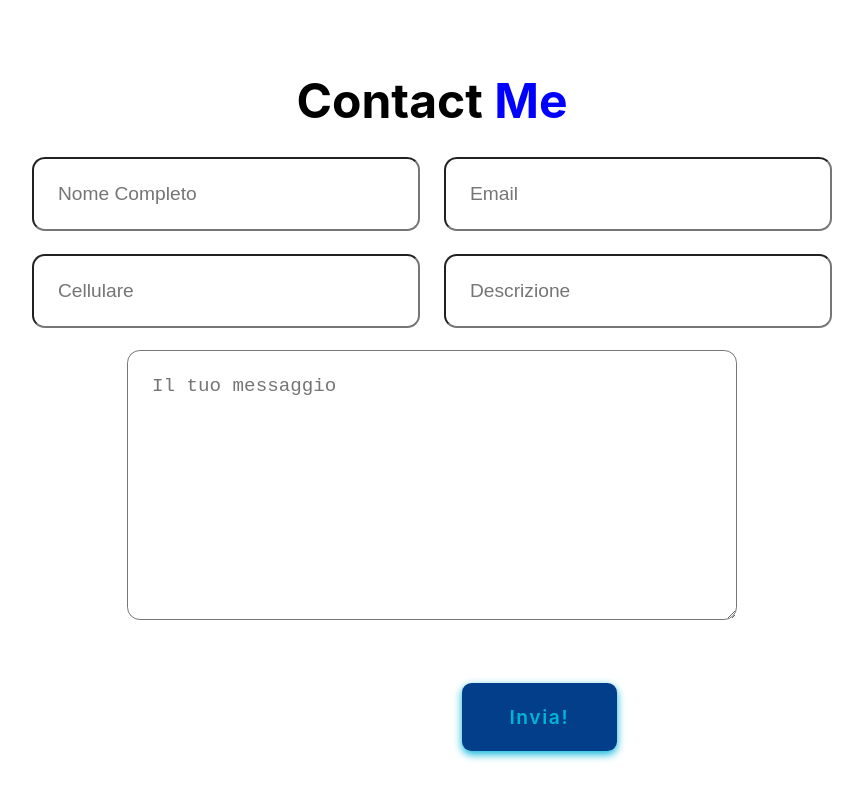
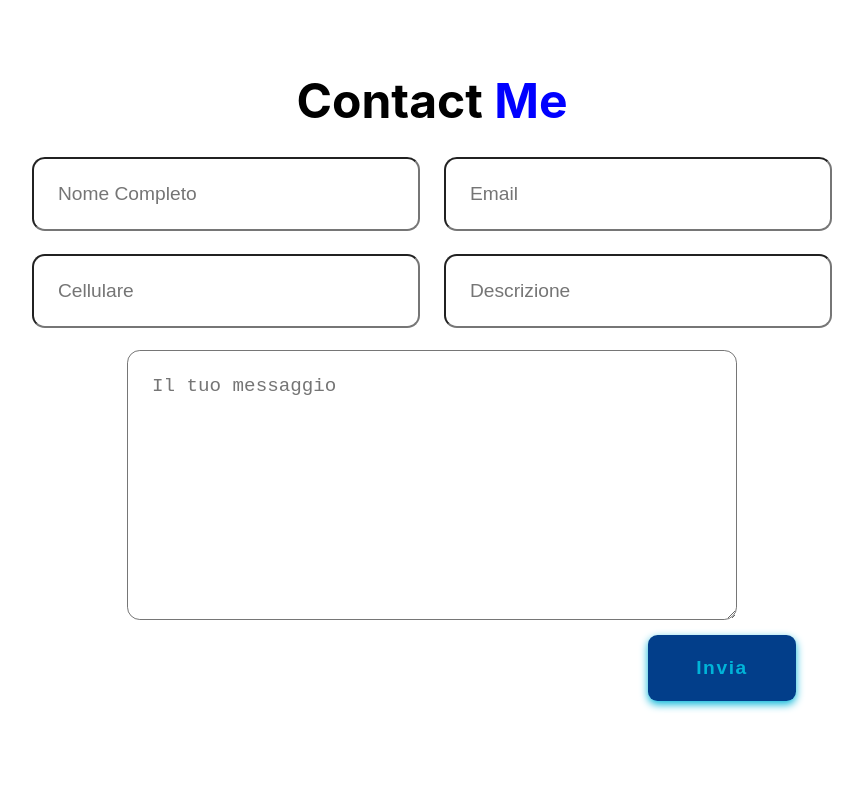
Before and after one commit to GiorgioMigliaccio08/Portfolio, a React (Create React App) app: page / in a window 1280 px wide. Shown: the part 3906-4706 px from the top of the page, without its empty margins (208-1071 px from the left). Built offline with nearby package versions, Linux system fonts and the light colour scheme.

Commit message:
Add new modify to Contact

```diff
--- a/src/Components/Contact.jsx
+++ b/src/Components/Contact.jsx
@@ -1,32 +1,61 @@
 import React from "react";
+import emailjs from "emailjs-com";
 
 function Contact() {
+  const handleSubmit = (e) => {
+    e.preventDefault();
+
+    const userId = "TUO_USER_ID";
+
+    emailjs.sendForm("SERVICE_ID", "TEMPLATE_ID", e.target, userId).then(
+      (result) => {
+        console.log(result.text);
+      },
+      (error) => {
+        console.log(error.text);
+      }
+    );
+
+    e.target.reset();
+  };
+
   return (
     <section className="contact" id="contact">
-      <h2 class="heading">
+      <h2 className="heading">
         Contact <span>Me</span>
       </h2>
-      <form action="#">
+      <form onSubmit={handleSubmit}>
         <div className="input-box">
-          <input type="text" placeholder="Nome Completo" />
-          <input type="email" placeholder="Email" />
+          <input
+            type="text"
+            name="fullName"
+            placeholder="Nome Completo"
+            required
+          />
+          <input type="email" name="email" placeholder="Email" required />
         </div>
         <div className="input-box">
-          <input type="number" placeholder="Cellulare" />
-          <input type="text" placeholder="Descrizione" />
+          <input type="tel" name="phone" placeholder="Cellulare" required />
+          <input
+            type="text"
+            name="description"
+            placeholder="Descrizione"
+            required
+          />
         </div>
         <textarea
-          name=""
-          id=""
+          name="message"
           cols={20}
           rows={10}
           placeholder="Il tuo messaggio"
+          required
         ></textarea>
+        <button type="submit" className="btn-contact">
+          Invia
+        </button>
       </form>
-      <imput type="submit" value="Invia" className="btn-contact">
-        Invia!
-      </imput>
     </section>
   );
 }
+
 export default Contact;
```
